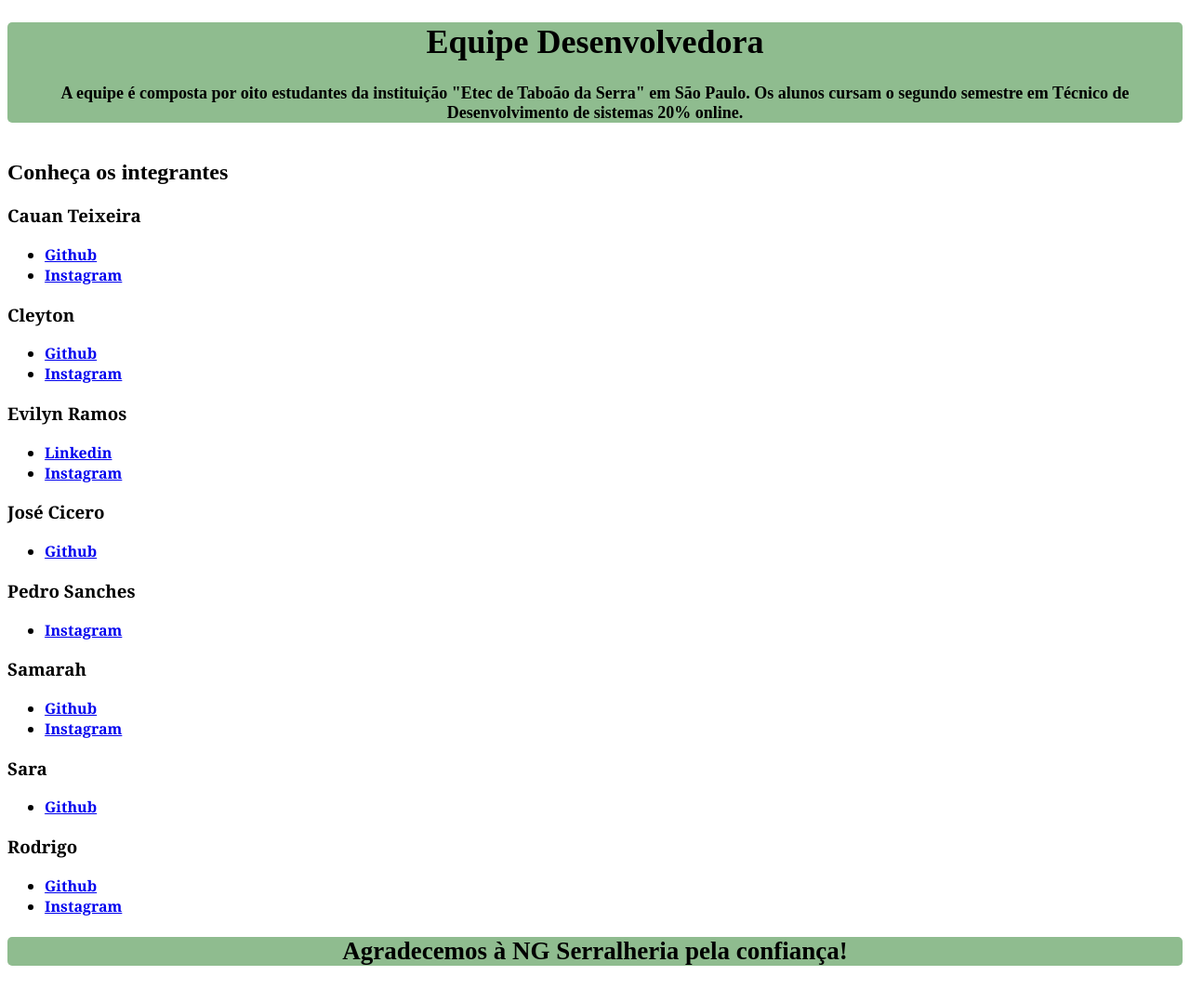
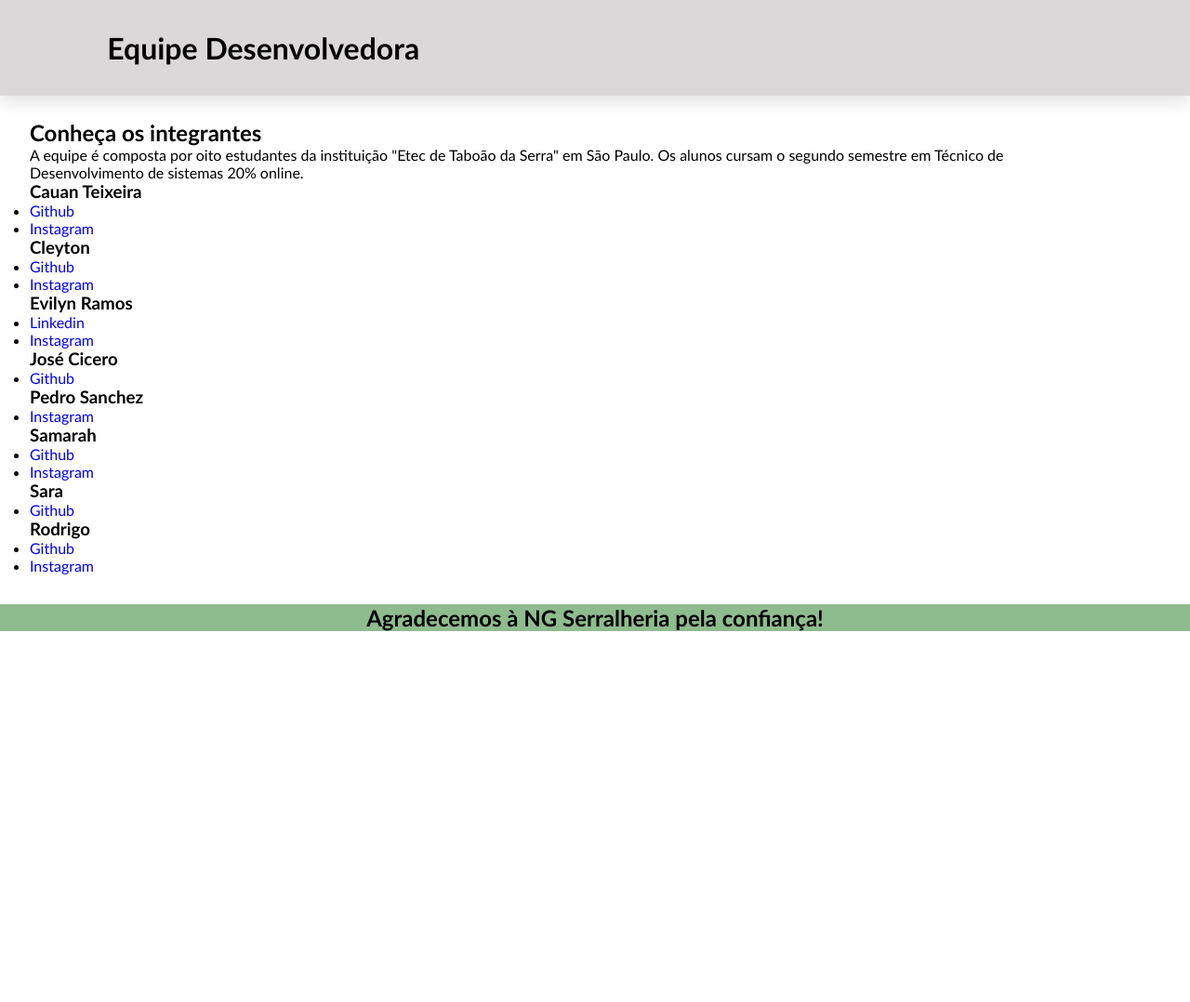
Before and after one commit to Sam4my/NG_Serralheria, a plain HTML site: page sobrenos.html in a window 1280 px wide. Shown: the whole page at 93% size. After the commit the page ends 800 px from the top, so only its background shows below. Drawn offline with Linux system fonts and the light colour scheme.

Commit message:
change5.0

```diff
--- a/ng.css
+++ b/ng.css
@@ -16,7 +16,6 @@
     margin: 0;
     padding: 0;
     box-sizing: border-box;
-    font-family: 'Kanit', sans-serif;
     font-family: Verdana, Geneva, Tahoma, sans-serif;
     outline: none;
     border: none;
@@ -158,30 +157,10 @@ h3{
     margin: 20px 15% 10px 15%;
 }
 
-.box{
-    background-color: rgb(175, 174, 174);
-    padding: 25px 10px;
-    max-width: 416px;
-    border: 1px solid rgb(0, 0, 0);
-    border-radius: 10px;
-    font-size: 20px;
-    overflow: hidden;
-    text-align: center;
-    justify-content: center;
-}
-.cartoes{
-display: flex;
-flex-direction: row;
-height: 50px;
-}
-
-.imagens{
-    width: 400px;
-    height: 300px;
-}
- section .fileira{
+.fileira{
     display: flex;
     flex-direction: row;
+    justify-content: center;
  }
  .card{
     margin: 25px;
@@ -201,9 +180,8 @@ height: 50px;
     align-items: center;
     justify-content: center;
     flex-direction: column;
-    padding: 0 2rem;
-    height: 100%;
-    width: 100%;
+    padding: 0 2rem
+
 }
 
 .card-text h1{
@@ -227,6 +205,28 @@ height: 50px;
     font-weight: 600;
     width: 100%;
 }
+
+.box{
+    background-color: rgb(175, 174, 174);
+    padding: 25px 10px;
+    max-width: 416px;
+    border: 1px solid rgb(0, 0, 0);
+    border-radius: 10px;
+    font-size: 20px;
+    align-items: center;
+    text-align: center;
+    justify-content: center;
+}
+.cartoes{
+display: flex;
+flex-direction: row;
+height: 50px;
+}
+
+.imagens{
+    width: 400px;
+    height: 300px;
+}
 /* rodape da pagina */
 
 footer{
--- a/sobrenos.html
+++ b/sobrenos.html
@@ -9,20 +9,18 @@
     <link rel="stylesheet" href="style.css">
 </head>
 <body>
+    <header>
+        <h1>Equipe Desenvolvedora</h1>
+    </header>
     <main>
-        <div class="header">
-            <h1>Equipe Desenvolvedora</h1>
-            <p>
+        <h2>Conheça os integrantes</h2>
+        <p>
             A equipe é composta por oito estudantes da instituição
             "Etec de Taboão da Serra" em São Paulo.
             Os alunos cursam o segundo semestre em Técnico de
             Desenvolvimento de sistemas 20% online.
-            </p>
-        </div>
-        <div>
-            <h2>Conheça os integrantes</h2>
-        </div>
-        <div class="integrants">
+        </p>
+        <section>
             <h3>Cauan Teixeira</h3>
             <ul>
                 <li>
@@ -70,7 +68,7 @@
                     </a>
                 </li>
             </ul>
-            <h3>Pedro Sanches</h3>
+            <h3>Pedro Sanchez</h3>
             <ul>
                 <li>
                     <a href="https://www.instagram.com/sanchez_16p/" target="_blank">
@@ -112,12 +110,10 @@
                     </a>
                 </li>
             </ul>
-        </div>
+        </section>
     </main>
-    <div class="footer">
-        <footer>
-            <h2>Agradecemos à NG Serralheria pela confiança!</h2>
-        </footer>
-    </div>
+    <footer>
+        <h2>Agradecemos à NG Serralheria pela confiança!</h2>
+    </footer>
 </body>
 </html>
--- a/style.css
+++ b/style.css
@@ -1,35 +1,33 @@
-
-.header {
-    margin-bottom: 40px;
-    background-color: darkseagreen;
-    border-radius: 5px;
-    text-align: center;
-    font-size: large;
-    font-weight: bold;
-    font-family: 'Times New Roman', Times, serif;
+*{
+    margin: 0;
+    padding: 0;
+    box-sizing: border-box;
+    outline: none;
+    border: none;
+    text-decoration: none;
+    font-family:'Gill Sans', 'Gill Sans MT', Calibri, 'Trebuchet MS', sans-serif
 }
 
-.integrants {
-    height: auto;
-    width: auto;
-    font-family: Cambria, Cochin, Georgia, Times, 'Times New Roman', serif;
-    text-align: left;
-    font-size: medium;
+header {
+    display: flex;
+    position: fixed;
+    top: 0; left: 0; right: 0;
+    align-items:center;
+    flex-direction: row;
+    justify-content: space-around;
+    padding: 2rem 9%;
+    box-shadow: 0 .5rem 1rem rgba(0, 0, 0, .1);
+    z-index: 1000;
+    background-color: rgb(218, 216, 216);
+    display: inline;
+}
+
+main {
+    margin: 8rem 8rem 2rem 2rem;
+}
+
+footer {
+    background-color: darkseagreen;
+    text-align: center;
     font-weight: bold;
 }
-
-.texto {
-    word-wrap: break-word;
-    text-align: justify;
-    max-width: 500px;
-}
-
-.footer {
-    margin-bottom: 40px;
-    background-color: darkseagreen;
-    border-radius: 5px;
-    text-align: center;
-    font-size: large;
-    font-weight: bold;
-    font-family: 'Times New Roman', Times, serif;
-}
```
Also changed, not shown: index.html (+16 -15 lines), Fotos/equipe.png (added).
